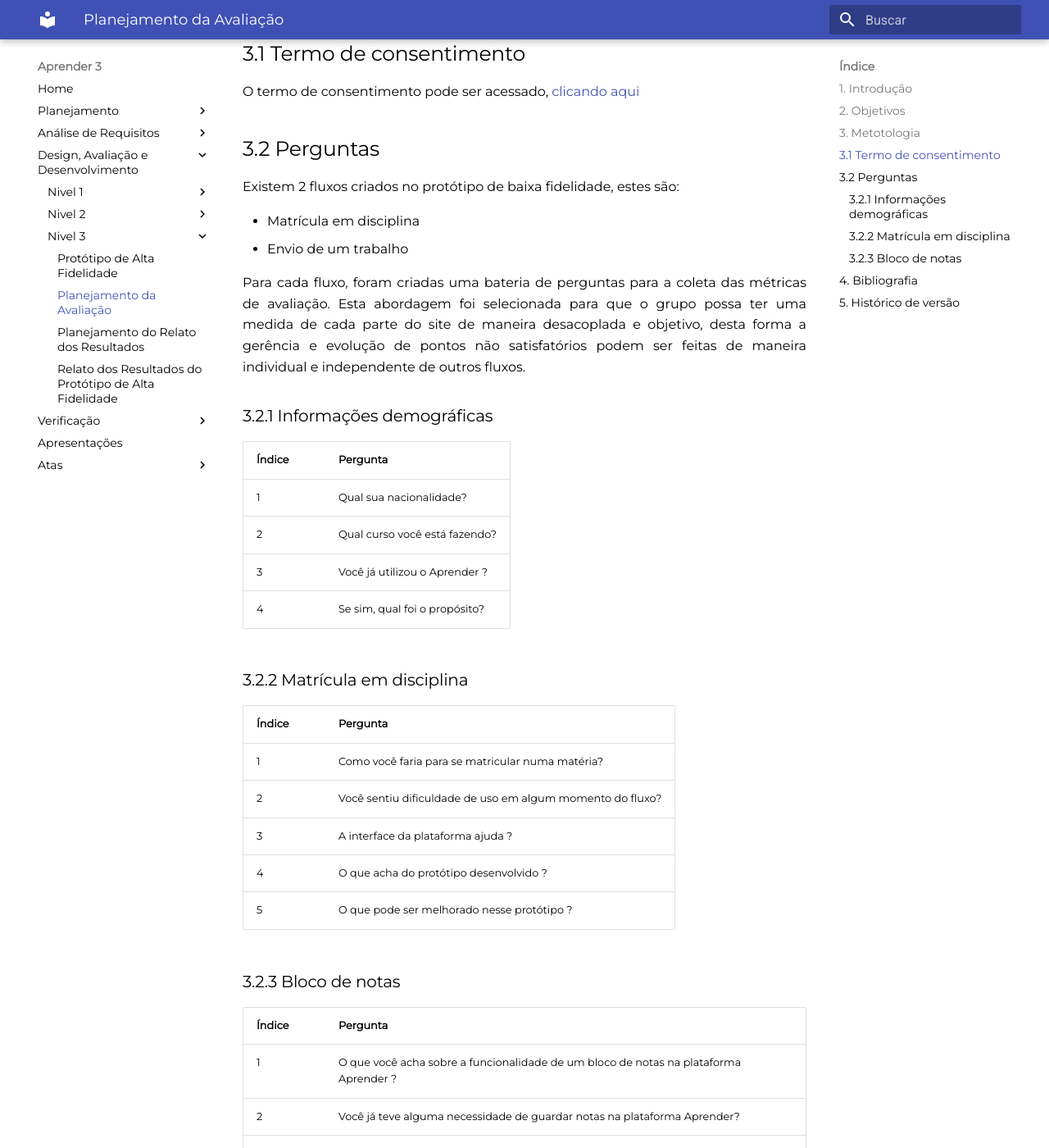
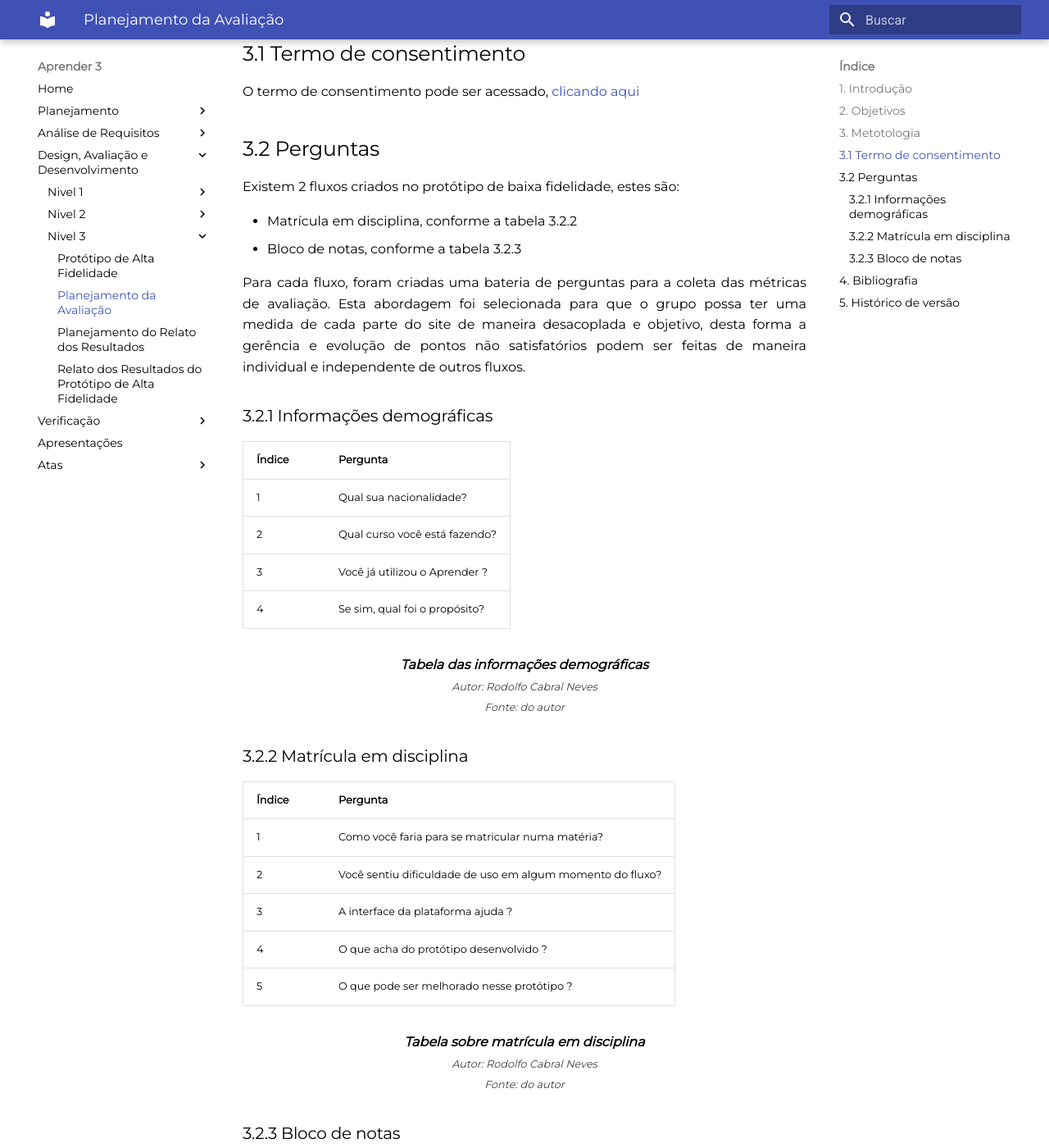
Before and after one commit to mdsreq-fga-unb/2022.2-Aprender3, an MkDocs documentation site: the page built from docs/DesignAvalDesenv/nivel3/prototipo_alta_fidelidade.md, in a window 1280 px wide and 1400 px high, scrolled down 1259 px. Shown: the whole window at 82% size. Built offline with MkDocs 1.6.1 and Material for MkDocs 9.7.7, drawn with Linux system fonts in a browser that asks for light colours; some of the changed text lies outside the part shown.

Commit message:
Melhorar o documento

```diff
--- a/docs/DesignAvalDesenv/nivel3/prototipo_alta_fidelidade.md
+++ b/docs/DesignAvalDesenv/nivel3/prototipo_alta_fidelidade.md
@@ -32,8 +32,8 @@
 
 Existem 2 fluxos criados no protótipo de baixa fidelidade, estes são:
 
-- Matrícula em disciplina
-- Envio de um trabalho
+- Matrícula em disciplina, conforme a tabela 3.2.2
+- Bloco de notas, conforme a tabela 3.2.3
 
 Para cada fluxo, foram criadas uma bateria de perguntas para a coleta das métricas de avaliação. Esta abordagem foi selecionada para que o grupo possa ter uma medida de cada parte do site de maneira desacoplada e objetivo, desta forma a gerência e evolução de pontos não satisfatórios podem ser feitas de maneira individual e independente de outros fluxos.
 
@@ -46,6 +46,12 @@
 | 3      | Você já utilizou o Aprender ? |
 | 4      | Se sim, qual foi o propósito?                                      |
 
+<figcaption align='center'>
+    <b>Tabela das informações demográficas</b>
+         <br><small>Autor: Rodolfo Cabral Neves </small>
+<br><small>Fonte: do autor </small>
+
+</figcaption>
 
 ### 3.2.2 Matrícula em disciplina
 
@@ -57,6 +63,14 @@
 | 4      | O que acha do protótipo desenvolvido ? |
 | 5      | O que pode ser melhorado nesse protótipo ? |
 
+<figcaption align='center'>
+    <b>Tabela sobre matrícula em disciplina</b>
+         <br><small>Autor: Rodolfo Cabral Neves </small>
+<br><small>Fonte: do autor </small>
+
+</figcaption>
+
+
 ### 3.2.3 Bloco de notas
 
 | Índice | Pergunta                                                          |
@@ -67,6 +81,13 @@
 | 4      | A interface do protótipo ajuda ? |
 | 5      | O que poderia ser melhorado na interface do protótipo ? |
 
+<figcaption align='center'>
+    <b>Tabela sobre bloco de notas</b>
+         <br><small>Autor: Rodolfo Cabral Neves </small>
+<br><small>Fonte: do autor </small>
+
+</figcaption>
+
 ## 4. Bibliografia
 
 [1] BARBOSA, Simone; SILVA, Bruno. Interação Humano-Computador. Rio de Janeiro: Elsevier Editora Ltda, 2010.
@@ -76,3 +97,4 @@
 | :--------: | :----: | :----------: | :----------: | :----------------: |
 | 10/01/2023 |  1.0   | Criação do documento inicial |  Rodolfo Cabral Neves | Milena Aires |
 | 22/01/2023 |  1.1   | Atualização de fluxo de trabalho |  Rodolfo Cabral Neves | Milena Aires |
+| 31/01/2023 |  1.2   | Melhoria do documento |  Rodolfo Cabral Neves | Milena Aires |
```
